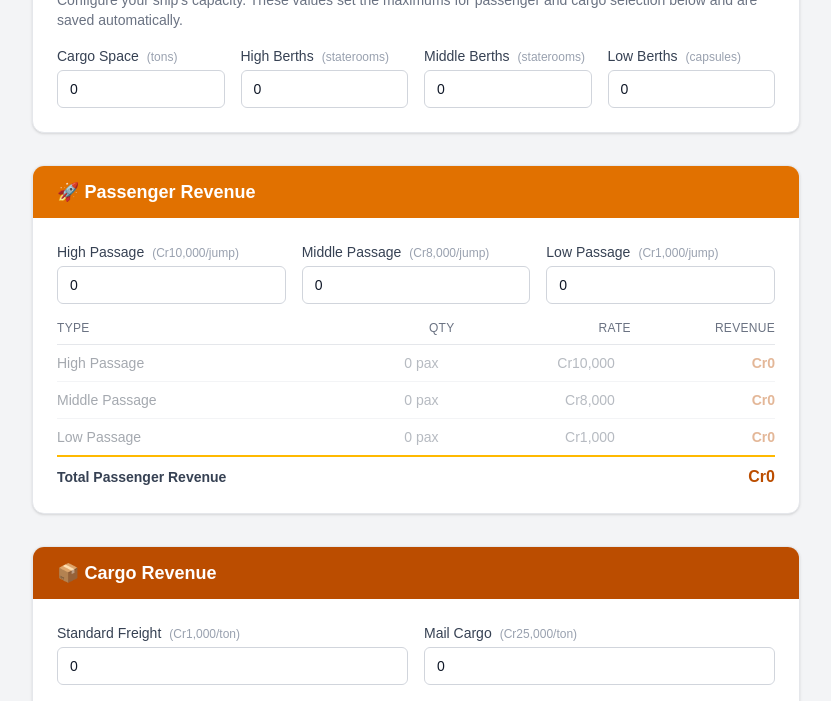
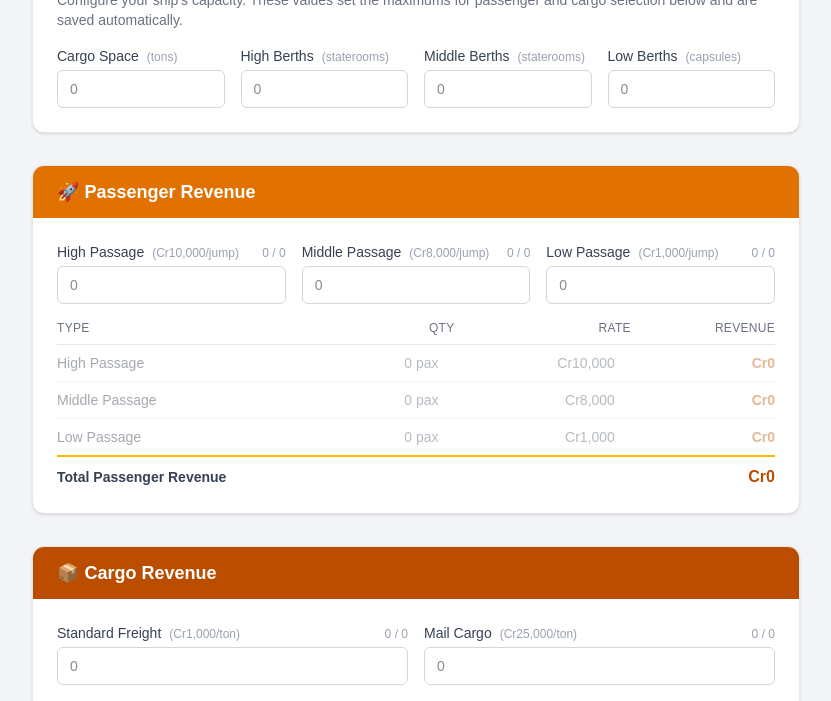
Before and after one commit to vesakilp/classic-traveller-ship-revenue, a Next.js app: page / in a window 1280 px wide. Shown: the part 251-952 px from the top of the page, without its empty margins (224-1055 px from the left). Built offline with nearby package versions, Linux system fonts and the light colour scheme.

Commit message:
Fix shared cargo capacity, show capacity indicators, fix leading-zero input bug
Agent-Logs-Url: https://github.com/vesakilp/classic-traveller-ship-revenue/sessions/63c7f728-c521-449d-a958-837104b569e9

Co-authored-by: vesakilp <1036787+vesakilp@users.noreply.github.com>

```diff
--- a/src/app/components/RevenueCalculator.tsx
+++ b/src/app/components/RevenueCalculator.tsx
@@ -81,19 +81,31 @@ function InputField({
 }) {
   return (
     <div className="flex flex-col gap-1">
+      <div className="flex items-baseline justify-between">
         <label className="text-sm font-medium text-gray-700 dark:text-gray-300">
           {label}
           <span className="ml-2 text-xs text-gray-400 dark:text-gray-500 font-normal">
             ({hint})
           </span>
         </label>
+        {max !== undefined && (
+          <span
+            className="text-xs text-gray-400 dark:text-gray-500"
+            aria-label={`used: ${value}, maximum: ${max}`}
+          >
+            {value} / {max}
+          </span>
+        )}
+      </div>
       <input
         type="number"
         min={0}
         max={max}
-        value={value}
+        step={1}
+        placeholder="0"
+        value={value === 0 ? "" : value}
         onChange={(e) => {
-          const val = Math.max(0, Number(e.target.value));
+          const val = Math.max(0, parseInt(e.target.value, 10) || 0);
           onChange(max !== undefined ? Math.min(val, max) : val);
         }}
         className="w-full rounded-md border border-gray-300 dark:border-gray-600 bg-white dark:bg-gray-800 px-3 py-2 text-sm text-gray-900 dark:text-gray-100 focus:outline-none focus:ring-2 focus:ring-amber-500"
@@ -183,10 +195,13 @@ export default function RevenueCalculator() {
       middlePassengers: Math.min(p.middlePassengers, shipSpecs.middleBerths),
       lowPassengers: Math.min(p.lowPassengers, shipSpecs.lowBerths),
     }));
-    setCargo((c) => ({
-      standardCargoTons: Math.min(c.standardCargoTons, shipSpecs.cargoSpace),
-      mailTons: c.mailTons,
-    }));
+    setCargo((c) => {
+      const clampedStandard = Math.min(c.standardCargoTons, shipSpecs.cargoSpace);
+      return {
+        standardCargoTons: clampedStandard,
+        mailTons: Math.min(c.mailTons, shipSpecs.cargoSpace - clampedStandard),
+      };
+    });
   }, [shipSpecs, initialized]);
 
   const passengerRevenue = {
@@ -199,6 +214,9 @@ export default function RevenueCalculator() {
     standard: cargo.standardCargoTons * RATES.standardCargo,
     mail: cargo.mailTons * RATES.mail,
   };
+
+  const maxStandardCargo = shipSpecs.cargoSpace - cargo.mailTons;
+  const maxMailCargo = shipSpecs.cargoSpace - cargo.standardCargoTons;
 
   const totalPassengerRevenue =
     passengerRevenue.high + passengerRevenue.middle + passengerRevenue.low;
@@ -367,13 +385,14 @@ export default function RevenueCalculator() {
                 setCargo((c) => ({ ...c, standardCargoTons: v }))
               }
               hint={formatCredits(RATES.standardCargo) + "/ton"}
-              max={shipSpecs.cargoSpace}
+              max={maxStandardCargo}
             />
             <InputField
               label="Mail Cargo"
               value={cargo.mailTons}
               onChange={(v) => setCargo((c) => ({ ...c, mailTons: v }))}
               hint={formatCredits(RATES.mail) + "/ton"}
+              max={maxMailCargo}
             />
           </div>
 
```
Lines whose indentation alone changed are shown as unchanged.
